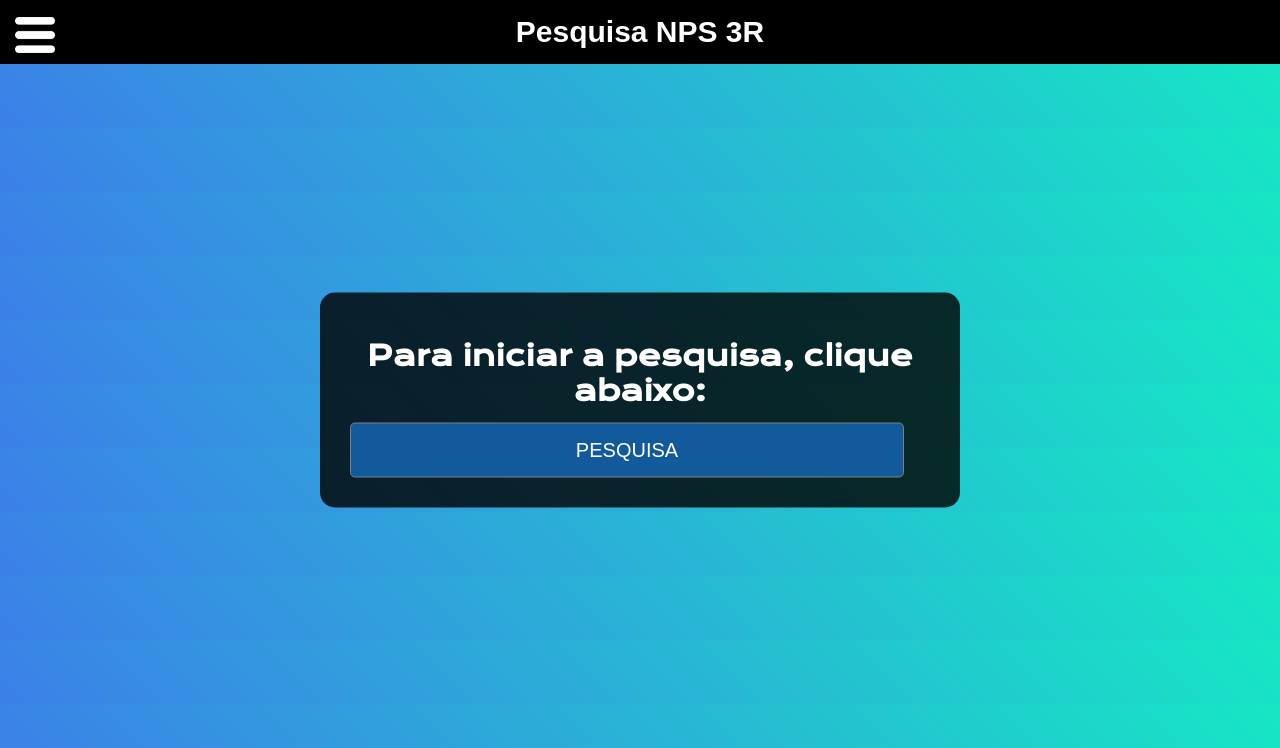
After one commit to KaueLennon/Pesquisa-NPS, a PHP site: page /telainicio.php in a window 1280 px wide. The commit adds this page. Shown: the top 748 px of the page. Run offline with PHP 8.4, Linux system fonts and the light colour scheme.

Commit message:
terceira versao

```diff
--- a/Formulario.php
+++ b/cadastro.php
@@ -134,9 +134,9 @@ if(isset($_POST['submit']))
 <body>
     <a href="login.php">Voltar</a>
     <div class="box">
-        <form action="Formulario.php" method="POST">
+        <form action="cadastro.php" method="POST">
             <fieldset>
-                <legend><b>Formulário de Clientes</b></legend>
+                <legend><b>Cadastro de Usuário</b></legend>
                 <br>
                 <div class="inputBox">
                     <input type="text" name="nome" id="nome" class="inputUser" required>
--- a/login.php
+++ b/login.php
@@ -54,6 +54,8 @@
        }
 
        .button-cadastra {
+        display: block;
+        text-align: center;
         background-color: whitesmoke;
         border: none;
         color: black;
@@ -80,7 +82,7 @@
             <br><br>
             <input class="inputSubmit" type="submit" name="submit" value="Entrar">
             <p>Ainda não tem conta?</p>
-            <a href="Formulario.php" class="button-cadastra">Cadastre-se</a>
+            <a href="cadastro.php" class="button-cadastra">Cadastre-se</a>
         </form>
     </div>
 </body>
--- /dev/null
+++ b/telainicio.php
@@ -0,0 +1,133 @@
+<!DOCTYPE html>
+<html lang="pt-br">
+<head>
+    <meta charset="UTF-8">
+    <meta http-equiv="X-UA-Compatible" content="IE=edge">
+    <meta name="viewport" content="width=device-width, initial-scale=1.0">
+    <title>Tela Inicial</title>
+    <style>
+        @import url('https://fonts.googleapis.com/css2?family=Krona+One&display=swap');
+        @import url('https://fonts.googleapis.com/css2?family=Krona+One&family=Montserrat:wght@400;600&display=swap');
+
+        body{
+            font-family: Arial, Helvetica, sans-serif;
+            background-image: linear-gradient(45deg, #3C7FE8, #16e7c4);
+        }
+
+        .titulo_superior {
+            font-size: 30px;
+            font-family: Arial, Helvetica, sans-serif;
+            padding: 15px;
+            color: white;
+            text-align: center;
+            background-color: black;
+        }
+
+        *{
+            padding: 0px;
+            margin: 0px;
+        }
+
+        a{
+            text-decoration: none;
+            color: black;
+        }
+
+        ul{
+            list-style: none;
+            top: 70px;
+            position: absolute;
+            width: 100%;
+        }
+
+        img{
+            width: 40px;
+        }
+
+        input[type="checkbox"]{
+            display: none;
+        }
+
+        nav{
+            background-color: rgba(16,16,16,.4);
+            width: 350px;
+            height: 100%;
+            left: -350px;
+            position: absolute;
+            transition: all .60s;
+        }
+
+        input[type="checkbox"]:checked ~ nav {
+            transform: translateX(350px);
+        }
+
+        a{
+            display: block;
+            padding: 30px 15px;
+            color: white;
+        }
+
+        a:hover{
+            background-color: rgb(176,224,230);
+            color: black;
+        }
+
+        label{
+            padding: 15px;
+            position: absolute;
+            z-index: 1;
+        }
+
+        .tela {
+        background-color: rgba(0, 0, 0, 0.8);
+        position: absolute;
+        top: 50%;
+        left: 50%;
+        transform: translate(-50%, -50%);
+        padding: 30px;
+        border-radius: 15px;
+        color: white;
+        }
+
+        .titulo_1{
+           font-size: 28px;
+           font-family: 'Krona One', sans-serif;
+           padding: 15px;
+           text-align: center;
+        }
+
+        .botaoIniciarPesq{
+            background-color: #125a9c;
+            border: 1px solid grey;
+            color: white;
+            width: 90%;
+            border-radius: 5px;
+            font-size: 20px;
+            padding: 15px;
+            text-align: center;
+        }
+
+
+
+    </style>
+</head>
+<body>
+    <input type="checkbox" id="chec">
+    <label for="chec">
+        <img src="imagens/menu2.png">
+    </label>
+    <nav>
+        <ul>
+            <li><a href="">GERENCIAR USUÁRIO</a></li>
+            <li><a href="">GERENCIAR PERGUNTAS</a></li>
+            <li><a href="">EXPORTAR DADOS</a></li>
+            <li><a href="sair.php">SAIR</a></li>
+        </ul>
+    </nav>
+    <h1 class="titulo_superior">Pesquisa NPS 3R</h1>
+    <div class="tela">
+        <h2 class="titulo_1">Para iniciar a pesquisa, clique abaixo:</h1>
+        <a class="botaoIniciarPesq" href="pesquisa.php">PESQUISA</a>
+    </div>
+</body>
+</html>
```
Also changed, not shown: SepararNome.php (deleted, +0 -9 lines), testLogin.php (+3 -6 lines), imagens/menu2.png (added).
